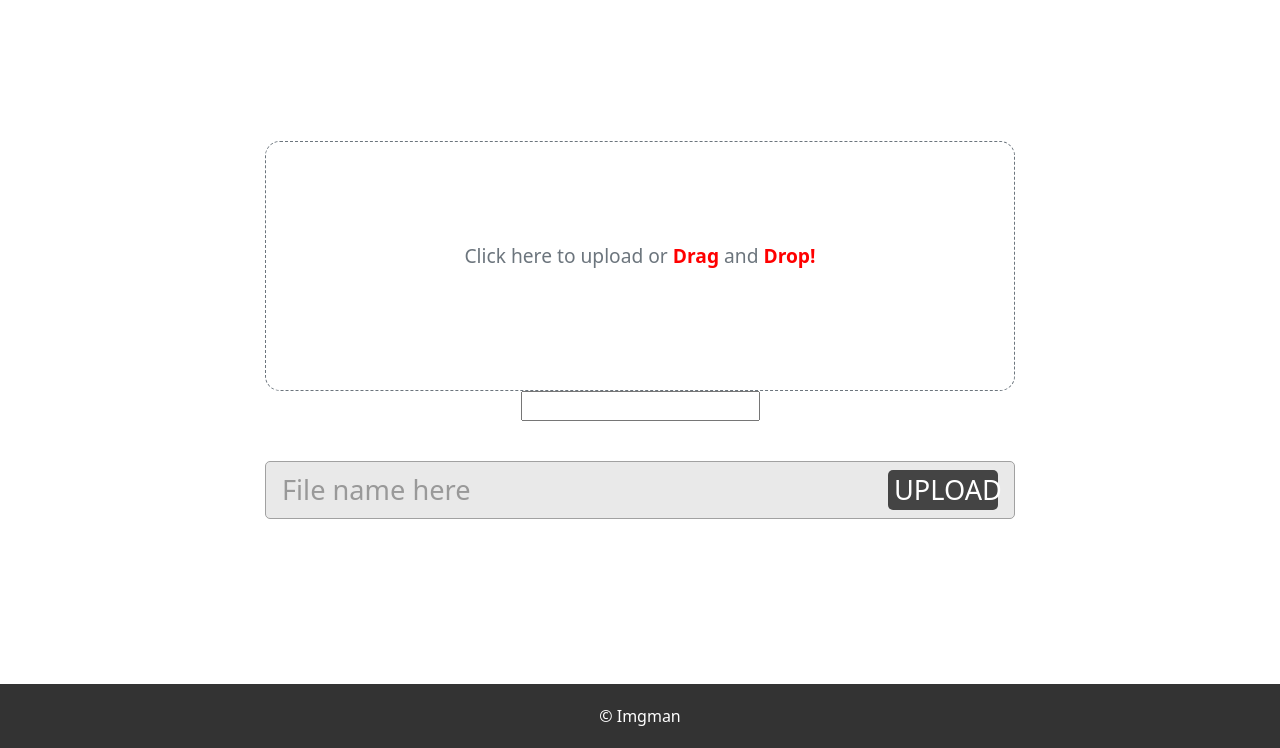
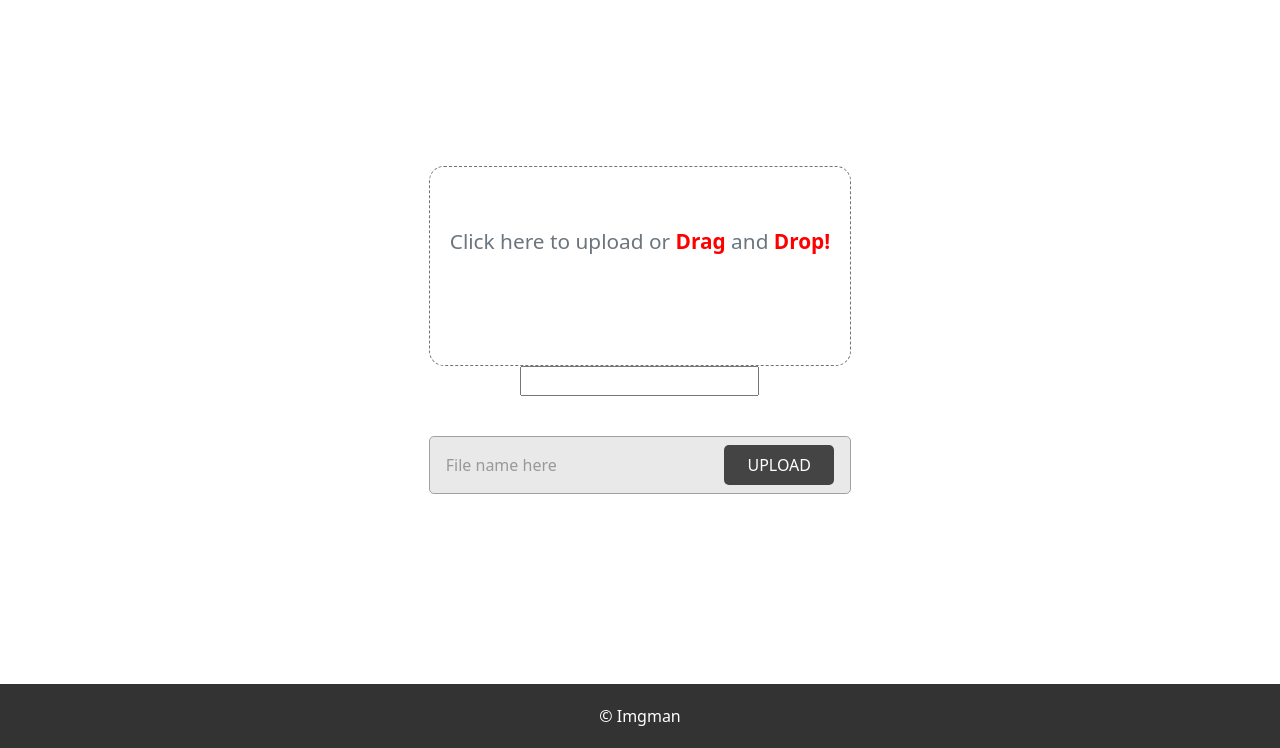
Before and after one commit to kailashchoudhary11/imgman, a Django app: page /sinimg/upload/ in a window 1280 px wide. Shown: the part 52-800 px from the top of the page. Run offline with Django 3.2, Linux system fonts and the light colour scheme.

Commit message:
Feat: Improved layout from mobile

```diff
--- a/static/css/button.styles.css
+++ b/static/css/button.styles.css
@@ -34,15 +34,18 @@ input[type="file"] {
 }
 .upload-input-ui {
   border: 1px dashed #6C757D;
-  width: 750px;
-  height: 250px;
+  width: 100%;
+  height: 200px;
   cursor: pointer;
   border-radius: 15px;
   display: flex;
   flex-direction: column;
   align-items: center;
   justify-content: spaced-between;
-  padding-top: 5rem;
+  padding-top: 2.5rem;
+}
+.upload-input-ui p {
+  font-size: 1.3rem;
 }
 
 .django-container label, input[type="file"] {
@@ -64,7 +67,7 @@ input[type="file"] {
 
 .new-input-file p {
   margin-top: 1rem;
-  font-size: 1.7rem;
+  font-size: 1rem;
   color: #999999;
 }
 .upload-button {
@@ -77,7 +80,7 @@ input[type="file"] {
   width: 110px;
   transition: 0.2s;
   text-transform: uppercase;
-  font-size: 1.7rem
+  font-size: 1rem
 }
 .upload-button:hover {
   background: #000
@@ -100,4 +103,18 @@ footer .content .right input[type="text"] {
     font-size: 2rem;
     width: 100%
   }
+  .upload-input-ui {
+    border: 1px dashed #6C757D;
+    width: 100%;
+    height: 250px;
+    cursor: pointer;
+    border-radius: 15px;
+  }
+
 }
+
+@media screen and (min-width: 480px) and (max-width: 900px) {
+  .upload-input-ui p {
+    font-size: 1.1rem;
+  }
+}
--- a/static/css/global.styles.css
+++ b/static/css/global.styles.css
@@ -40,9 +40,6 @@ li a:hover {
 .glyphicon {
     margin: 10px;
 }
-
-
-
 
 
 label {
```
